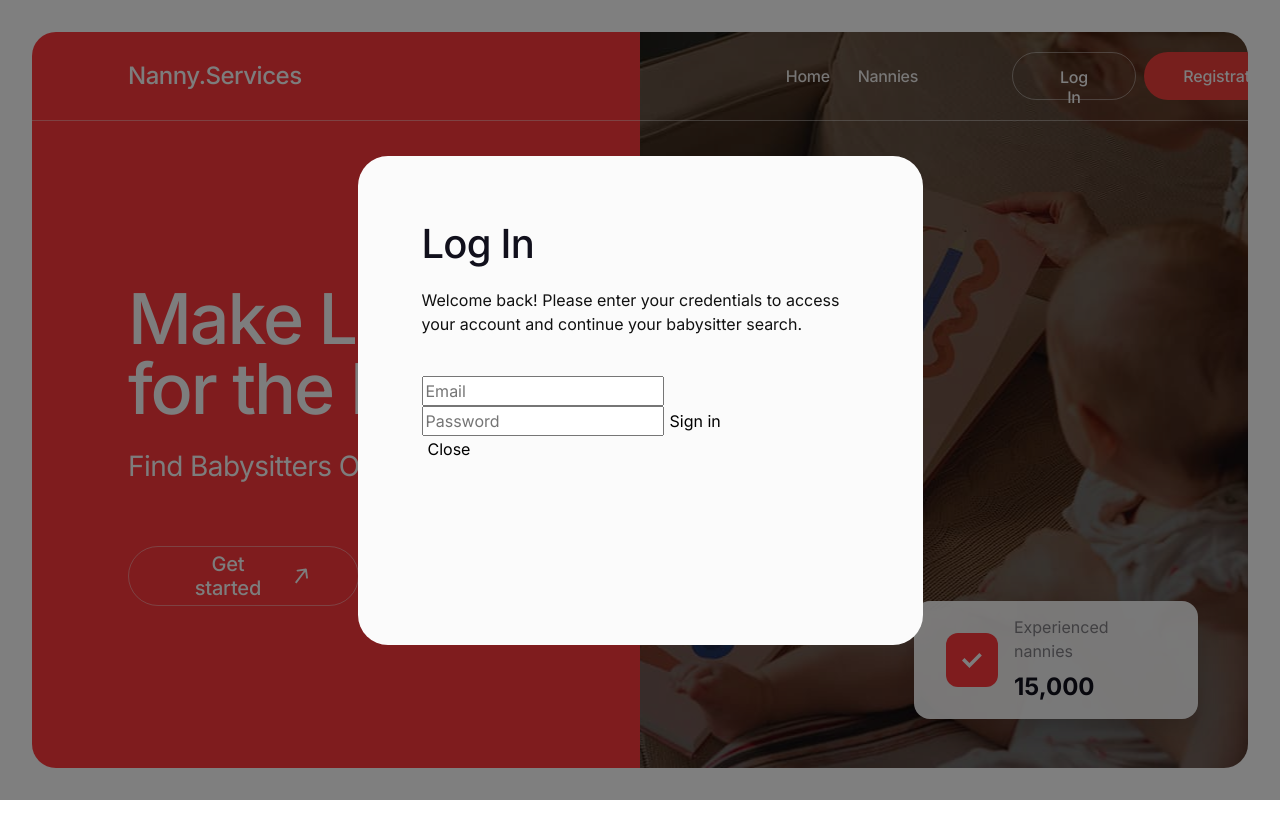
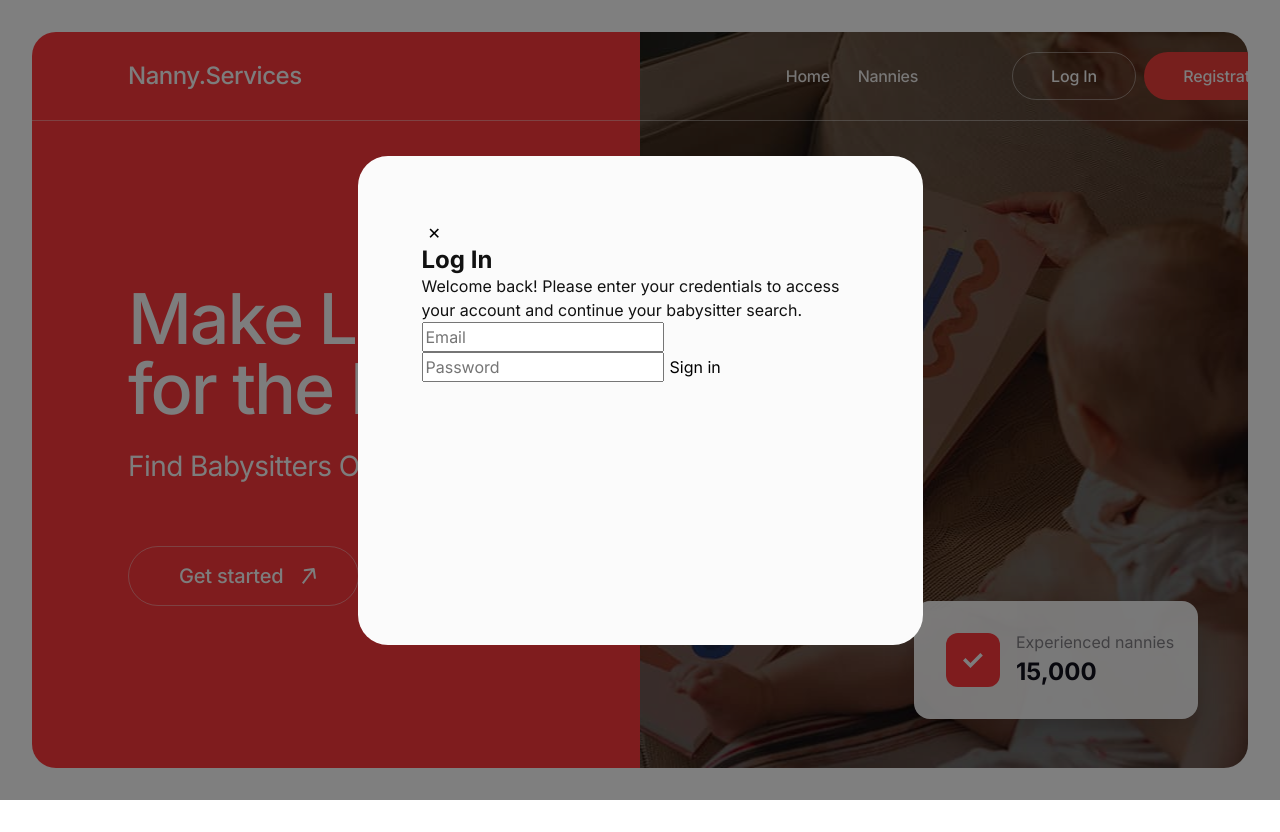
Before and after one commit to MaxBorei/Nanny.Services, a React (Vite) app: page / in a window 1280 px wide. Both pictures are taken after a click on the button "Log In". Built offline with nearby package versions, Linux system fonts and the light colour scheme.

Commit message:
modal_auth_registration

```diff
--- a/src/components/AuthModal/AuthModal.tsx
+++ /dev/null
@@ -1,41 +0,0 @@
-import { createPortal } from "react-dom";
-import css from "./AuthModal.module.css";
-
-type AuthModalProps = {
-  isOpen: boolean;
-  onClose: () => void;
-};
-
-export default function AuthModal({ isOpen, onClose }: AuthModalProps) {
-  if (!isOpen) return null;
-
-  return createPortal(
-    <div
-      className={css.backdrop}
-      onClick={onClose}
-      role="dialog"
-      aria-modal="true"
-    >
-      <div className={css.modal} onClick={(e) => e.stopPropagation()}>
-        <div className={css.text_container}>
-          <h2 className={css.title_modal}>Log In</h2>
-          <p className={css.text_modal}>
-            Welcome back! Please enter your credentials to access your account
-            and continue your babysitter search.
-          </p>
-        </div>
-
-        <form className={css.form}>
-          <input type="email" placeholder="Email" />
-          <input type="password" placeholder="Password" />
-          <button type="submit">Sign in</button>
-        </form>
-
-        <button type="button" onClick={onClose}>
-          Close
-        </button>
-      </div>
-    </div>,
-    document.body
-  );
-}
--- a/src/components/Header/Header.module.css
+++ b/src/components/Header/Header.module.css
@@ -47,7 +47,6 @@
 
 /* base */
 .authBtn {
-  height: 44px;
   padding: 0 26px;
   border-radius: 999px;
   border: 1px solid transparent;
@@ -63,13 +62,17 @@
   border-radius: 30px;
   padding: 14px 39px;
   width: 124px;
-  height: 48px;
+  /* height: 48px; */
   font-family: var(--font-family);
   font-weight: var(--fw-medium);
   font-size: var(--fs-16);
-  line-height: var(--lh-16);
+  line-height: 1;
   letter-spacing: -0.01em;
   color: var(--color-text-inverse);
+  display: inline-flex;
+  align-items: center;
+  justify-content: center;
+  white-space: nowrap;
 }
 
 .authBtnGhost:hover {
--- a/src/components/Header/Header.tsx
+++ b/src/components/Header/Header.tsx
@@ -4,14 +4,23 @@ import Logo from "../Logo/Logo";
 import css from "./Header.module.css";
 import type { NavLinkProps } from "react-router-dom";
 import { useState } from "react";
-import AuthModal from "../AuthModal/AuthModal";
+import Modal from "../Modal/Modal";
+import { LoginForm } from "../LoginForm/LoginForm";
+import { RegisterForm } from "../RegisterForm/RegisterForm";
 
 const getNavLinkClass: NavLinkProps["className"] = ({ isActive }) =>
   clsx(css.navLink, isActive && css.navLinkActive);
 
+type AuthMode = "login" | "register" | null;
+
 export default function Header() {
-  const [isAuthModalOpen, setIsAuthModalOpen] = useState(false);
+  const [authMode, setAuthMode] = useState<AuthMode>(null);
+
+  const isOpen = authMode !== null;
+  const close = () => setAuthMode(null);
+
   return (
+    <>
       <header className={css.header}>
         <div className={css.inner}>
           <Logo />
@@ -30,19 +39,15 @@ export default function Header() {
               <button
                 type="button"
                 className={clsx(css.authBtn, css.authBtnGhost)}
-              onClick={() => setIsAuthModalOpen(true)}
+                onClick={() => setAuthMode("login")}
               >
                 Log In
               </button>
 
-            <AuthModal
-              isOpen={isAuthModalOpen}
-              onClose={() => setIsAuthModalOpen(false)}
-            />
-
               <button
                 type="button"
                 className={clsx(css.authBtn, css.authBtnPrimary)}
+                onClick={() => setAuthMode("register")}
               >
                 Registration
               </button>
@@ -50,5 +55,33 @@ export default function Header() {
           </div>
         </div>
       </header>
+
+      <Modal
+        isOpen={isOpen}
+        onClose={close}
+        title={authMode === "login" ? "Log In" : "Registration"}
+        description={
+          authMode === "login"
+            ? "Welcome back! Please enter your credentials to access your account and continue your babysitter search."
+            : "Create an account to start using the service."
+        }
+      >
+        {authMode === "login" ? (
+          <LoginForm
+            onSubmit={(data) => {
+              console.log("login", data);
+              close();
+            }}
+          />
+        ) : (
+          <RegisterForm
+            onSubmit={(data) => {
+              console.log("register", data);
+              close();
+            }}
+          />
+        )}
+      </Modal>
+    </>
   );
 }
--- a/src/components/Hero/Hero.module.css
+++ b/src/components/Hero/Hero.module.css
@@ -38,7 +38,7 @@
 }
 
 .cta {
-  width: 230.83px;
+  width: 231px;
   height: 60px;
   display: inline-flex;
   align-items: center;
@@ -48,6 +48,7 @@
   padding: 18px 50px;
   background: transparent;
   color: var(--color-text-inverse);
+  white-space: nowrap;
 }
 
 .ctaText {
@@ -69,6 +70,10 @@
   fill: var(--color-accent-inverse);
   stroke-width: 2px;
   transform: rotate(0deg);
+  width: 14px;
+  height: 16px;
+  flex: 0 0 16px;
+  display: block;
 }
 
 .right {
@@ -96,7 +101,7 @@
 .badgeIcon {
   width: 54px;
   height: 54px;
-
+  flex-shrink: 0;
   display: flex;
   align-items: center;
   justify-content: center;
@@ -122,6 +127,9 @@
   font-weight: var(--fw-regular);
   font-size: var(--fs-16);
   color: rgba(17, 16, 28, 0.5);
+  white-space: nowrap;
+  margin: 0;
+  line-height: 1.2;
 }
 
 .badgeValue {
@@ -129,6 +137,8 @@
   font-weight: var(--fw-bold);
   font-size: var(--fs-24);
   color: var(--color-text-third);
+  margin: 0;
+  line-height: 1.2;
 }
 
 @media (max-width: 320px) {
--- /dev/null
+++ b/src/components/LoginForm/LoginForm.tsx
@@ -0,0 +1,24 @@
+type LoginFormProps = {
+  onSubmit: (data: { email: string; password: string }) => void;
+};
+
+export function LoginForm({ onSubmit }: LoginFormProps) {
+  const handleSubmit = (e: React.FormEvent<HTMLFormElement>) => {
+    e.preventDefault();
+    const form = e.currentTarget;
+    const formData = new FormData(form);
+
+    onSubmit({
+      email: String(formData.get("email") || ""),
+      password: String(formData.get("password") || ""),
+    });
+  };
+
+  return (
+    <form onSubmit={handleSubmit}>
+      <input name="email" type="email" placeholder="Email" required />
+      <input name="password" type="password" placeholder="Password" required />
+      <button type="submit">Sign in</button>
+    </form>
+  );
+}
--- /dev/null
+++ b/src/components/Modal/Modal.tsx
@@ -0,0 +1,68 @@
+import { useEffect } from "react";
+import type { ReactNode } from "react";
+import { createPortal } from "react-dom";
+import css from "./Modal.module.css";
+
+type ModalProps = {
+  isOpen: boolean;
+  onClose: () => void;
+  title?: string;
+  description?: string;
+  children: ReactNode;
+};
+
+export default function Modal({
+  isOpen,
+  onClose,
+  title,
+  description,
+  children,
+}: ModalProps) {
+  useEffect(() => {
+    if (!isOpen) return;
+
+    const onKeyDown = (e: KeyboardEvent) => {
+      if (e.key === "Escape") onClose();
+    };
+
+    document.addEventListener("keydown", onKeyDown);
+    document.body.style.overflow = "hidden";
+
+    return () => {
+      document.removeEventListener("keydown", onKeyDown);
+      document.body.style.overflow = "";
+    };
+  }, [isOpen, onClose]);
+
+  if (!isOpen) return null;
+
+  return createPortal(
+    <div
+      className={css.backdrop}
+      onClick={onClose}
+      role="dialog"
+      aria-modal="true"
+    >
+      <div className={css.modal} onClick={(e) => e.stopPropagation()}>
+        <button
+          className={css.closeBtn}
+          type="button"
+          onClick={onClose}
+          aria-label="Close"
+        >
+          ✕
+        </button>
+
+        {(title || description) && (
+          <div className={css.textContainer}>
+            {title && <h2 className={css.title}>{title}</h2>}
+            {description && <p className={css.description}>{description}</p>}
+          </div>
+        )}
+
+        {children}
+      </div>
+    </div>,
+    document.body
+  );
+}
--- /dev/null
+++ b/src/components/RegisterForm/RegisterForm.tsx
@@ -0,0 +1,25 @@
+type RegisterFormProps = {
+  onSubmit: (data: { name: string; email: string; password: string }) => void;
+};
+
+export function RegisterForm({ onSubmit }: RegisterFormProps) {
+  const handleSubmit = (e: React.FormEvent<HTMLFormElement>) => {
+    e.preventDefault();
+    const formData = new FormData(e.currentTarget);
+
+    onSubmit({
+      name: String(formData.get("name") || ""),
+      email: String(formData.get("email") || ""),
+      password: String(formData.get("password") || ""),
+    });
+  };
+
+  return (
+    <form onSubmit={handleSubmit}>
+      <input name="name" type="text" placeholder="Name" required />
+      <input name="email" type="email" placeholder="Email" required />
+      <input name="password" type="password" placeholder="Password" required />
+      <button type="submit">Create account</button>
+    </form>
+  );
+}
```
Also changed, not shown: src/components/Modal/Modal.module.css (renamed from src/components/AuthModal/AuthModal.module.css). Lines whose indentation alone changed are shown as unchanged.
